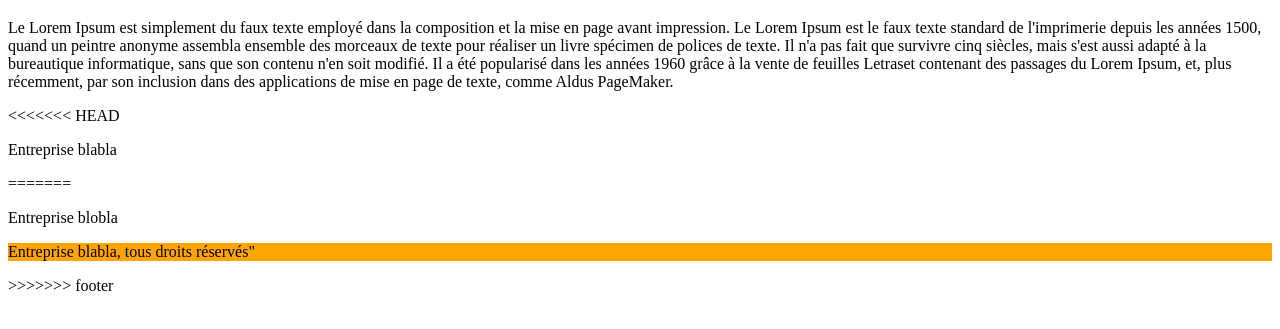
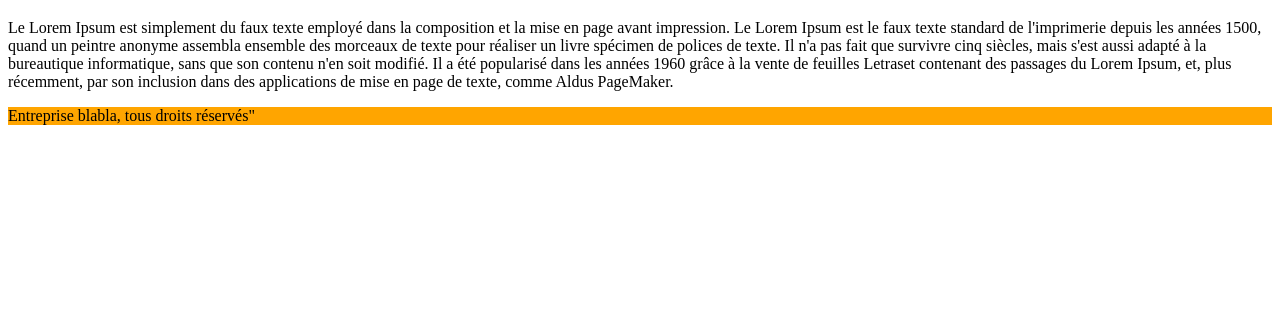
Before and after one commit to tazzeur/exo4, a plain HTML site: page index.html in a window 1280 px wide. Shown: the part 61-390 px from the top of the page. Drawn offline with Linux system fonts and the light colour scheme.

Commit message:
correction

```diff
--- a/index.html
+++ b/index.html
@@ -14,14 +14,9 @@
     </header>
           <h1>test git</h1>
     <p>Le Lorem Ipsum est simplement du faux texte employé dans la composition et la mise en page avant impression. Le Lorem Ipsum est le faux texte standard de l'imprimerie depuis les années 1500, quand un peintre anonyme assembla ensemble des morceaux de texte pour réaliser un livre spécimen de polices de texte. Il n'a pas fait que survivre cinq siècles, mais s'est aussi adapté à la bureautique informatique, sans que son contenu n'en soit modifié. Il a été popularisé dans les années 1960 grâce à la vente de feuilles Letraset contenant des passages du Lorem Ipsum, et, plus récemment, par son inclusion dans des applications de mise en page de texte, comme Aldus PageMaker.</p>
-<<<<<<< HEAD
-    <p>Entreprise blabla</p>
-=======
-    <p>Entreprise blobla</p>
     <footer>
       <p>Entreprise blabla, tous droits réservés"</p>
     </footer>
->>>>>>> footer
   </body>
 
 </html>
```
